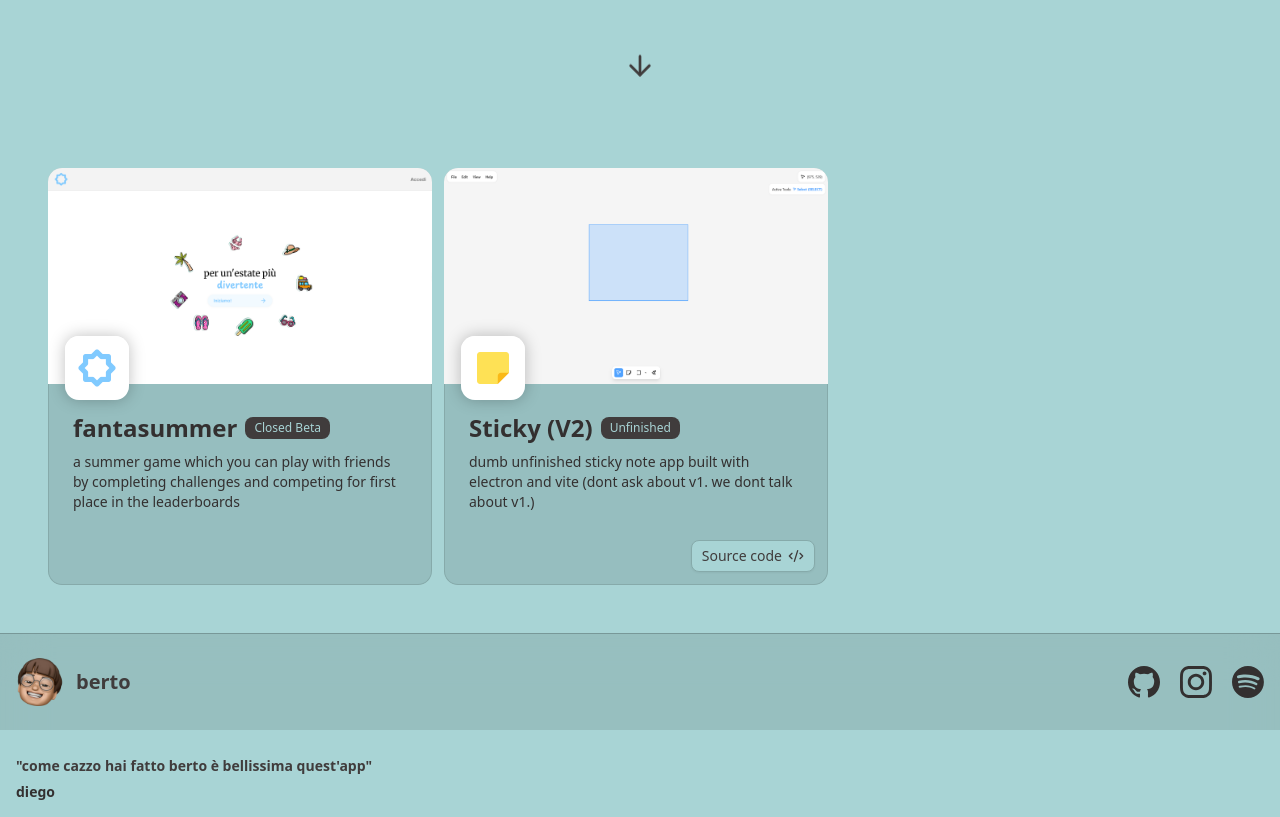
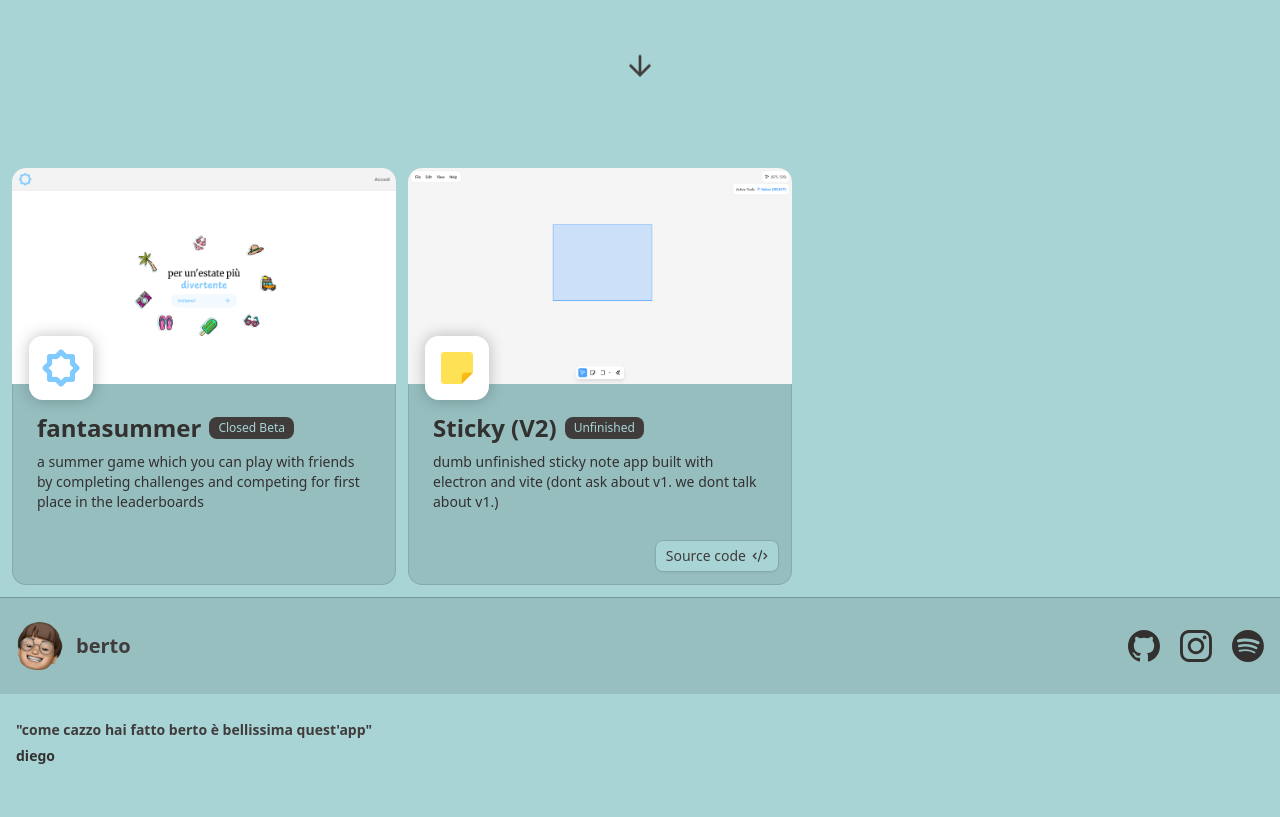
Before and after one commit to 00-berto/portfolio, a React (Vite) app: page / in a window 1280 px wide. Shown: the part 680-1497 px from the top of the page. Built offline with nearby package versions, Linux system fonts and the light colour scheme.

Commit message:
changed padding on project showcase

```diff
--- a/src/App.tsx
+++ b/src/App.tsx
@@ -98,7 +98,7 @@ export default function App() {
             />
           </div>
         </div>
-        <div className="flex flex-row gap-3 justify-start w-full p-12">
+        <div className="flex flex-row gap-3 justify-start w-full pt-12 p-3">
           {projects.map((project, index) => (
             <ProjectOverview key={index} project={project} />
           ))}
```
